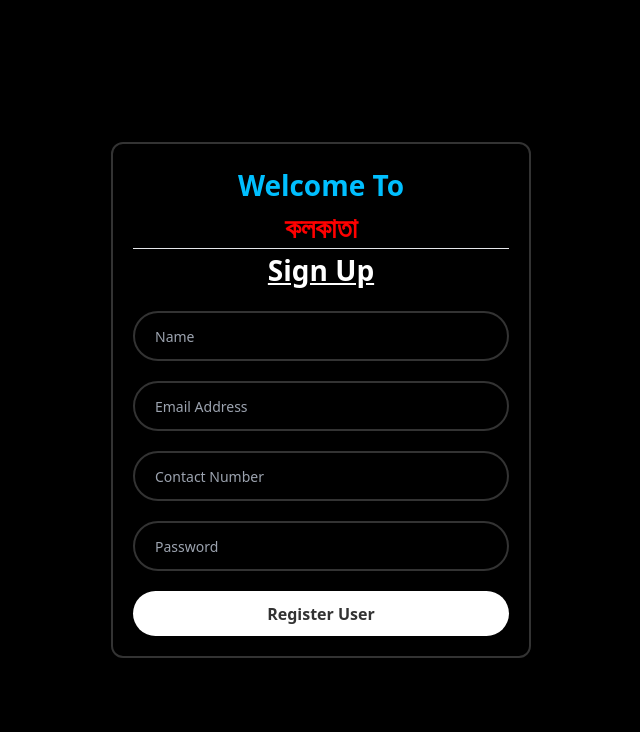
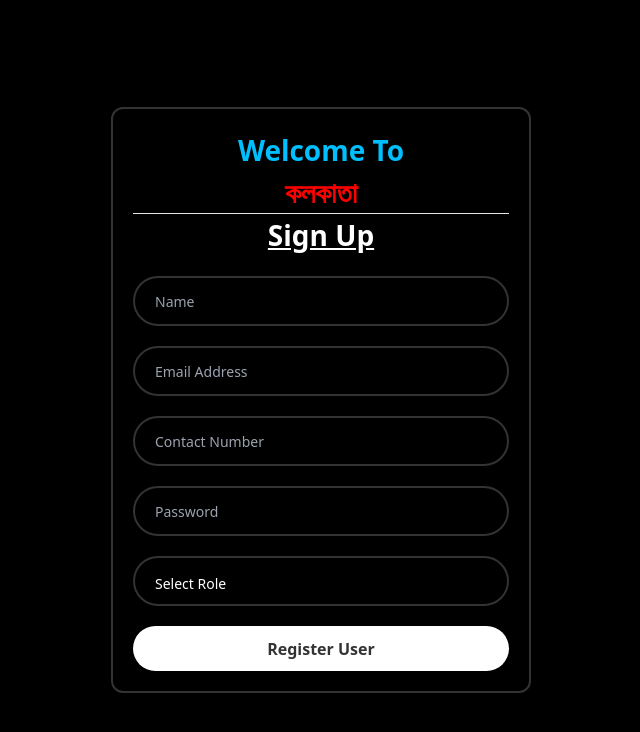
Before and after one commit to Megh2005/wit-site, a Next.js app: page /register in a window 1280 px wide. Shown: the top 732 px of the page, without its empty margins (319-959 px from the left). Built offline with nearby package versions, Linux system fonts and the light colour scheme.

Commit message:
register role

```diff
--- a/src/app/register/page.jsx
+++ b/src/app/register/page.jsx
@@ -1,4 +1,7 @@
 "use client";
+
+import React, { useState } from "react";
+
 const SignupForm = () => {
   const styles = {
     general: {
@@ -45,8 +48,17 @@ const SignupForm = () => {
       color: "#fff",
       padding: "20px 45px 20px 20px",
     },
-    inputPlaceholder: {
+    select: {
+      width: "100%",
+      height: "100%",
+      background: "transparent",
+      outline: "none",
+      border: "2px solid rgba(255, 255, 255, 0.2)",
+      borderRadius: "40px",
+      fontSize: "14px",
       color: "#fff",
+      padding: "15px 20px",
+      appearance: "none",
     },
     btn: {
       width: "100%",
@@ -116,6 +128,8 @@ const SignupForm = () => {
     },
   };
 
+  const [role, setRole] = useState("");
+
   return (
     <div style={styles.body}>
       <div style={styles.wrapper}>
@@ -172,6 +186,22 @@ const SignupForm = () => {
               style={styles.input}
             />
           </div>
+          {/* Role Dropdown */}
+          <div style={styles.inputBox}>
+            <select
+              required
+              value={role}
+              onChange={(e) => setRole(e.target.value)}
+              style={styles.select}
+            >
+              <option value="" disabled>
+                Select Role
+              </option>
+              <option className="text-black font-bold" value="attendee">Attendee</option>
+              <option className="text-black font-bold" value="sponsor">Sponsor</option>
+              <option className="text-black font-bold" value="admin">Admin</option>
+            </select>
+          </div>
           <button
             type="submit"
             style={{
```
